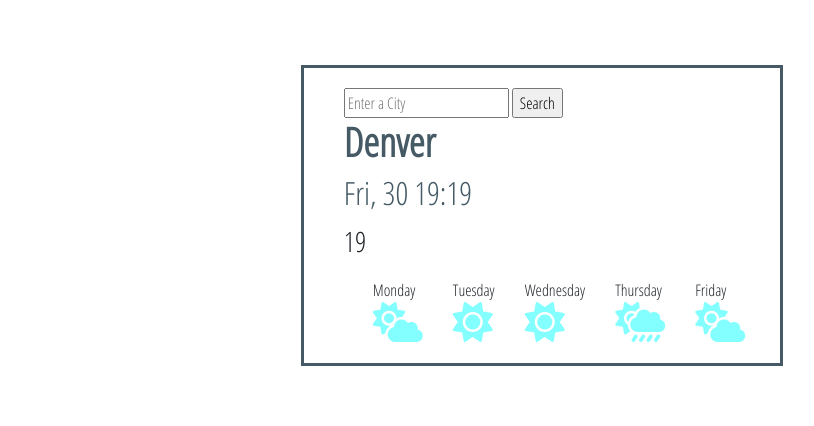
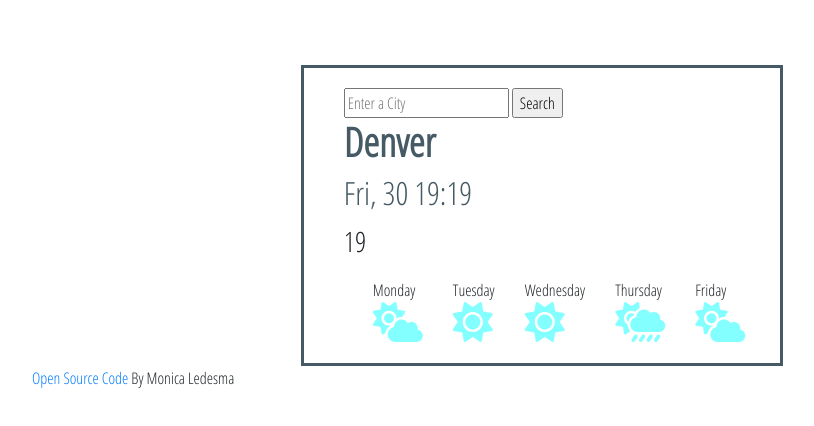
Before and after one commit to monica88green/my-weather-app, a plain HTML site: page index.html in a window 1280 px wide. Shown: the whole page, without its empty margins (98-912 px from the left). Drawn offline with nearby package versions, Linux system fonts and the light colour scheme; no server answers.

Commit message:
Added github link and positionined under app

```diff
--- a/index.html
+++ b/index.html
@@ -62,6 +62,8 @@
         </div>
       </div>
     </div>
-  </div>
+    <p class="github-link">
+    <a href="https://github.com/monica88green/my-weather-app" target="_blank"> Open Source Code </a>
+  By Monica Ledesma</p></div>
   <script src="src/index.js"></script>
 </body>
--- a/src/styles.css
+++ b/src/styles.css
@@ -47,3 +47,8 @@ ul {
   color: #84ffff;
   font-size: 40px;
 }
+
+.github-link {
+  position: relative;
+  right: -45px;
+}
```
